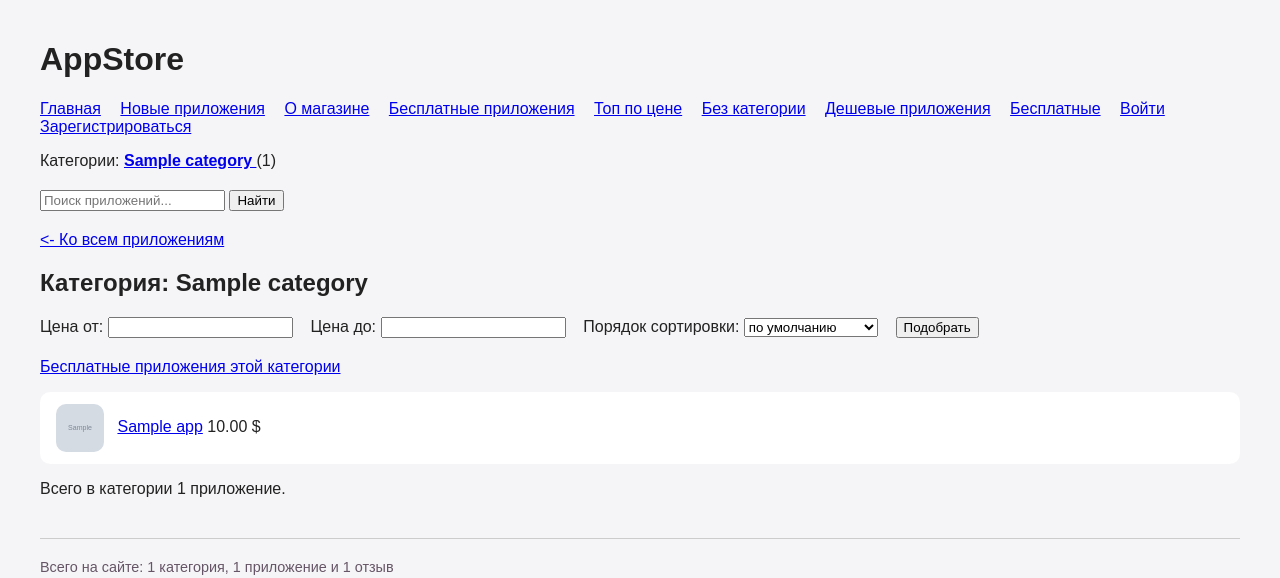
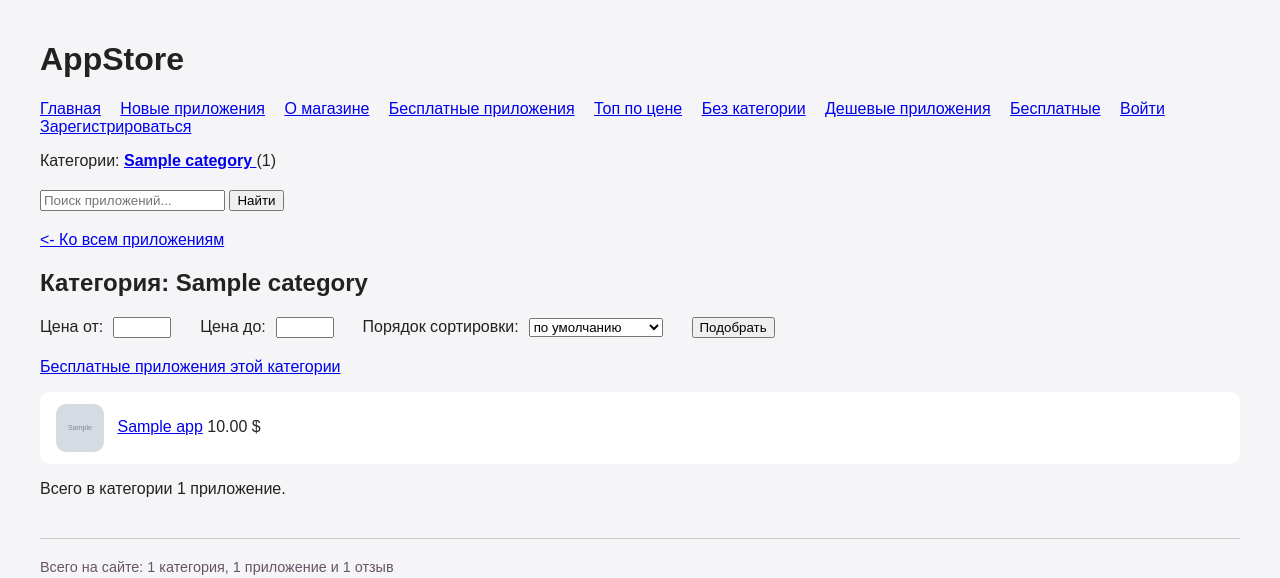
Before and after one commit to Lev6209/appstore, a Django app: page /category/1/ in a window 1280 px wide. Shown: the top 578 px of the page. Run offline with Django 5.2, Linux system fonts and the light colour scheme; tables that the repository leaves empty hold one stand-in row (values such as "Sample post"); grey boxes marked "Sample" are stand-in pictures.

Commit message:
add form input width

```diff
--- a/main/static/main/style.css
+++ b/main/static/main/style.css
@@ -65,3 +65,7 @@ footer {
     align-items: center;
     gap: 10px;
 }
+
+.price-filter input {
+    width: 50px;
+}
--- a/templates/main/category.html
+++ b/templates/main/category.html
@@ -15,6 +15,9 @@
 
     <form method="get">
 
+        {{ form.non_field_errors }}
+
+        <div class="price-filter">
             {{ form.price_min.label_tag }}
             {{ form.price_min }}
             &nbsp;&nbsp;
@@ -25,6 +28,8 @@
             {{ form.sort }}
             &nbsp;&nbsp;
             <button type="submit">Подобрать</button>
+        </div>
+
     </form>
 
     <p><a href="{% url 'main:free_in_category' category.id %}">Бесплатные приложения этой категории</a></p>
```
Lines whose indentation alone changed are shown as unchanged.
